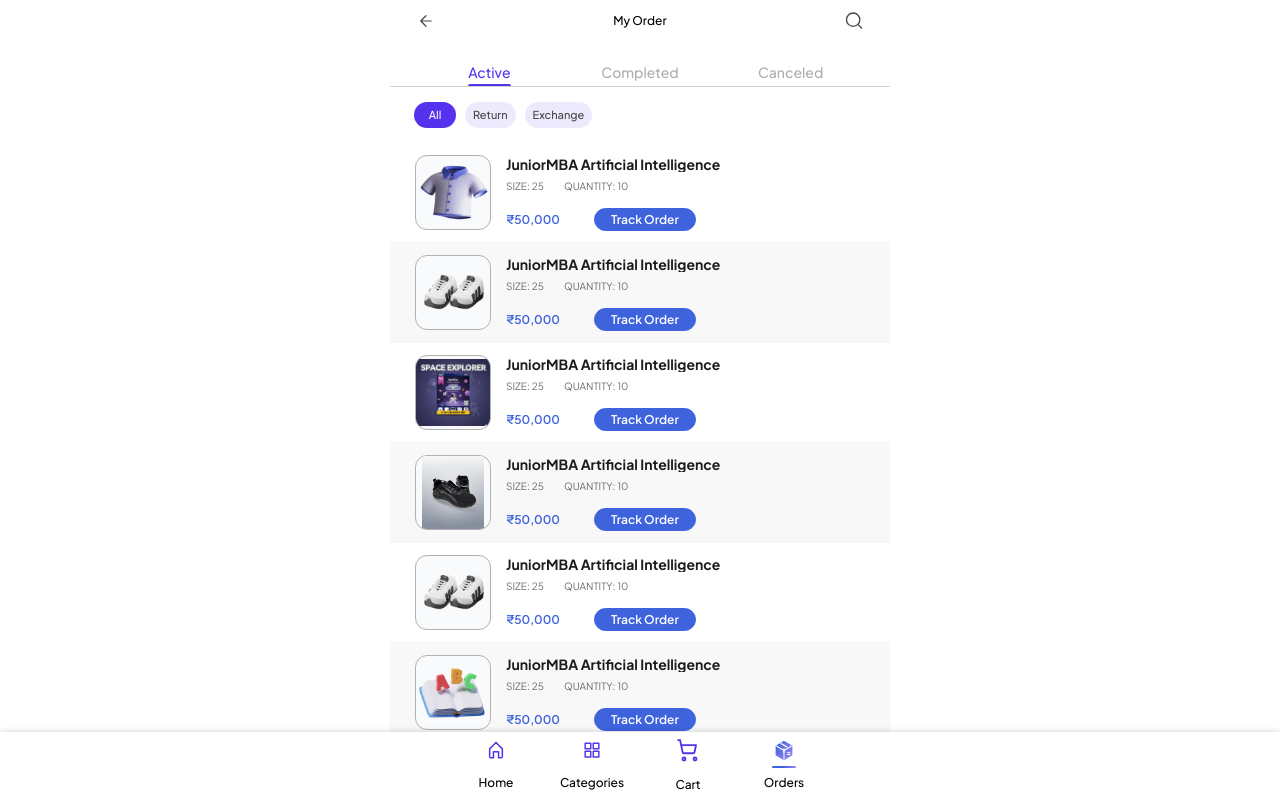
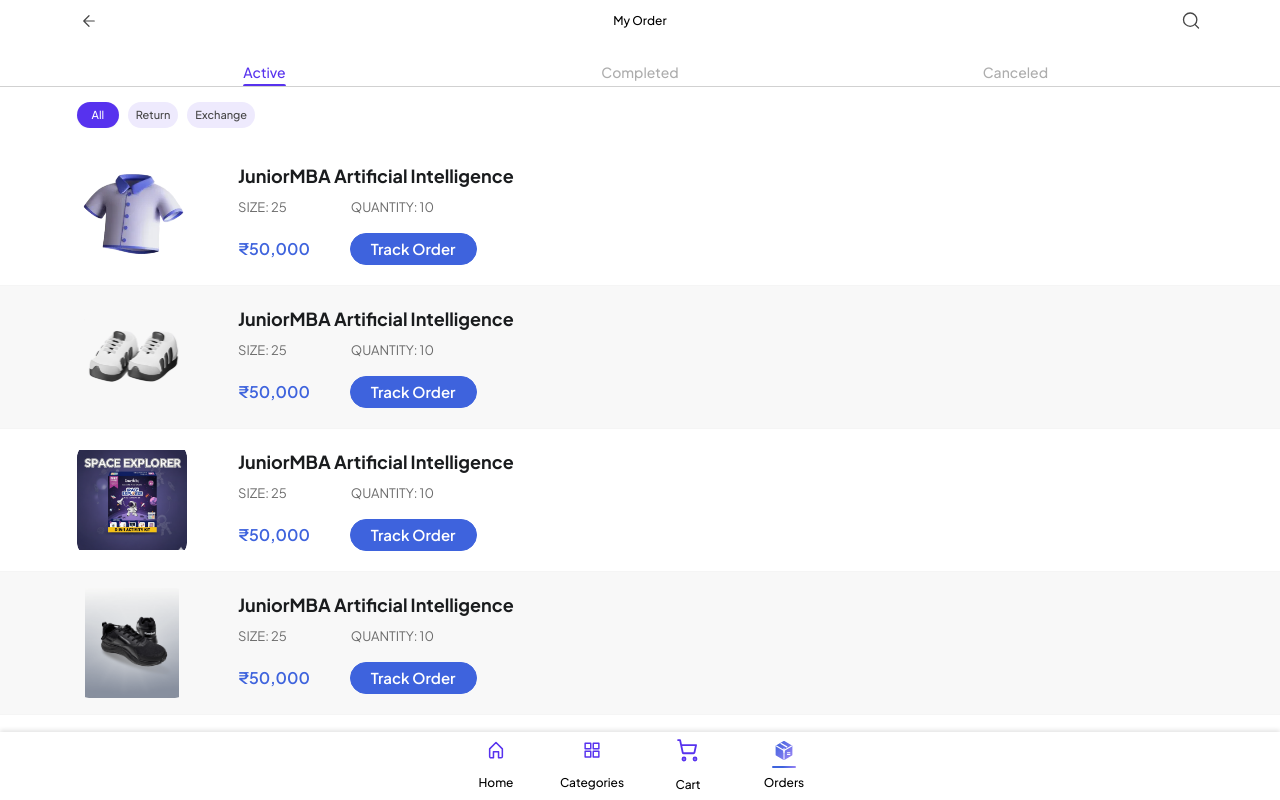
Before and after one commit to shreeram-kaudare-tc/student-kare, an Angular app in the folder student-kare-fe/: page /my-order in a window 1280 px wide. Built offline with nearby package versions, Linux system fonts and the light colour scheme.

Commit message:
fix my order page

```diff
--- a/student-kare-fe/src/app/pages/my-order/my-order.html
+++ b/student-kare-fe/src/app/pages/my-order/my-order.html
@@ -1,16 +1,13 @@
-<div class="relative w-full h-[100dvh] bg-white flex flex-col overflow-hidden font-jakarta items-center">
+<div class="relative w-full h-[100dvh] bg-white flex flex-col overflow-hidden font-jakarta">
 
-  <!-- Main Responsive Container: Restricted to 500px to avoid excess white space -->
-  <div class="flex-1 w-full max-w-[500px] flex flex-col overflow-hidden h-full">
-
-    <!-- Scrollable content: Balanced padding to clear navigation bar -->
+  <!-- Scrollable content -->
   <div class="flex-1 overflow-y-auto bg-white [scrollbar-width:none] [&::-webkit-scrollbar]:hidden pb-[100px]">
 
-      <!-- Header Stack -->
+    <!-- Sticky Header -->
     <div class="w-full flex flex-col pt-0 bg-white sticky top-0 z-30">
 
-        <!-- Title Row -->
-        <div class="flex items-center justify-between px-[24px] py-[10px] h-[41px]">
+      <!-- Title Row: px scales with screen width -->
+      <div class="flex items-center justify-between px-[6vw] py-[10px] h-[41px]">
         <button (click)="goBack()" class="w-[24px] h-[24px] flex items-center justify-center active:scale-95 transition-transform">
           <svg width="18" height="18" viewBox="0 0 24 24" fill="none" stroke="#464646" stroke-width="1.6" stroke-linecap="round" stroke-linejoin="round">
             <path d="M19 12H5M12 5l-7 7 7 7" />
@@ -25,15 +22,16 @@
         </button>
       </div>
 
-        <!-- Spacer (Gap 18px) -->
+      <!-- Spacer -->
       <div class="h-[18px]"></div>
 
-        <!-- Tabs + Chips Block -->
+      <!-- Tabs + Chips -->
       <div class="flex flex-col">
-          <!-- Tab bar: With Gray Line divider -->
-          <div class="flex bg-white h-[28px] px-[24px] border-b-[1.5px] border-[#D1D1D1]">
+
+        <!-- Tab bar -->
+        <div class="flex bg-white h-[28px] px-[6vw] border-b-[1.5px] border-[#D1D1D1]">
           @for (tab of tabs; track tab.key) {
-            <button (click)="activeTab = tab.key" class="flex-1 max-w-[200px] flex flex-col items-center justify-center outline-none h-full">
+          <button (click)="activeTab = tab.key" class="flex-1 flex flex-col items-center justify-center outline-none h-full">
             <div class="relative h-full flex flex-col items-center justify-center w-fit">
               <span class="text-[14px] font-medium transition-all duration-300"
                     [class.text-[#5732EE]]="activeTab === tab.key"
@@ -50,8 +48,8 @@
 
         <div class="h-[15px]"></div>
 
-          <!-- Filter chips: Exactly per Frame 1686563914 -->
-          <div class="flex items-center gap-[9px] px-[24px] h-[26px] overflow-x-auto [scrollbar-width:none] [&::-webkit-scrollbar]:hidden justify-start">
+        <!-- Filter chips -->
+        <div class="flex items-center gap-[9px] px-[6vw] h-[26px] overflow-x-auto [scrollbar-width:none] [&::-webkit-scrollbar]:hidden">
           @for (chip of chips; track chip) {
           <button (click)="activeChip = chip"
                   class="h-[26px] min-w-[42px] px-[8px] py-[4px] rounded-[16px] text-[11px] font-medium transition-all duration-200 flex-shrink-0 active:scale-95 flex items-center justify-center box-border"
@@ -69,43 +67,60 @@
       </div>
     </div>
 
-      <!-- Order list -->
-      <div class="w-full flex flex-col gap-0 bg-white">
+    <!-- Order List -->
+    <div class="w-full flex flex-col bg-white">
       @for (order of filteredOrders; track order.id; let i = $index) {
-        <div class="flex items-center w-full min-h-[99px] py-[11px] px-[25px] gap-[15px] transition-all border-b border-[#F5F5F5] box-border"
+
+      <!-- Order Card: all dimensions scale with viewport -->
+      <div class="flex items-stretch w-full py-[clamp(10px,3vw,16px)] px-[6vw] gap-[4vw] transition-all border-b border-[#F5F5F5] box-border"
+           [style.min-height]="'clamp(100px, 28vw, 140px)'"
            [class.bg-[#F8F8F8]]="i % 2 !== 0"
            [class.bg-white]="i % 2 === 0">
 
-          <div class="flex-shrink-0 w-[76px] h-[75px] rounded-[12px] overflow-hidden bg-[#F8FAFC] flex items-center justify-center border border-[#B1B1B1] box-border">
-            <img [src]="order.image" [alt]="order.name" class="w-full h-full object-contain" />
+        <!-- Thumbnail: scales with screen width -->
+        <div class="self-center flex-shrink-0 rounded-[12px] overflow-hidden flex items-center justify-center"
+             [style.width]="'clamp(80px, 22vw, 110px)'"
+             [style.height]="'clamp(80px, 22vw, 110px)'">
+          <img [src]="order.image" [alt]="order.name" class="w-full h-full object-contain rounded-[12px]" />
         </div>
 
-          <div class="flex flex-col flex-1 min-w-0 h-[77px]">
-            <!-- Top section -->
-            <div class="flex flex-col gap-[7px] w-full h-[40px]">
-              <h3 class="text-[14px] font-bold text-[#1A1C1E] leading-[20px] truncate">
+        <!-- Content: fills remaining width -->
+        <div class="flex-1 min-w-0 flex flex-col justify-between py-[4px]">
+
+          <!-- Top: name + size/qty -->
+          <div class="flex flex-col gap-[clamp(6px,2vw,10px)]">
+            <h3 class="font-bold text-[#1A1C1E] leading-[1.4] truncate"
+                [style.font-size]="'clamp(14px, 4vw, 18px)'">
               {{ order.name }}
             </h3>
-              <div class="flex items-center gap-[20px]">
+            <div class="flex items-center gap-[5vw] flex-wrap">
               <div class="flex items-baseline gap-[2px]">
-                  <span class="text-[10px] text-[#6C6C6C] font-normal uppercase">Size:</span>
-                  <span class="text-[10px] text-[#6C6C6C] font-normal">{{ order.size }}</span>
+                <span class="text-[#6C6C6C] font-normal uppercase"
+                      [style.font-size]="'clamp(10px, 2.8vw, 13px)'">Size:</span>
+                <span class="text-[#6C6C6C] font-normal"
+                      [style.font-size]="'clamp(10px, 2.8vw, 13px)'">{{ order.size }}</span>
               </div>
               <div class="flex items-baseline gap-[2px]">
-                  <span class="text-[10px] text-[#6C6C6C] font-normal uppercase">Quantity:</span>
-                  <span class="text-[10px] text-[#6C6C6C] font-normal">{{ order.quantity }}</span>
+                <span class="text-[#6C6C6C] font-normal uppercase"
+                      [style.font-size]="'clamp(10px, 2.8vw, 13px)'">Quantity:</span>
+                <span class="text-[#6C6C6C] font-normal"
+                      [style.font-size]="'clamp(10px, 2.8vw, 13px)'">{{ order.quantity }}</span>
               </div>
             </div>
           </div>
 
-            <!-- Exact Vertical Gap -->
-            <div class="h-[21px]"></div>
-
-            <!-- Bottom section -->
-            <div class="flex items-center w-full h-[23px] gap-[34px] mt-auto">
-              <span class="w-[54px] h-[18px] flex items-center gap-[10px] text-[12px] font-semibold text-[#3E63DD] leading-[18px] flex-shrink-0 truncate">₹{{ order.price | number }}</span>
+          <!-- Bottom: price + Track Order button -->
+          <div class="flex items-center gap-[clamp(24px,6vw,40px)]">
+            <span class="font-semibold text-[#3E63DD] flex-shrink-0"
+                  [style.font-size]="'clamp(12px, 3.5vw, 16px)'">
+              ₹{{ order.price | number }}
+            </span>
             <button (click)="trackOrder(order)"
-                      class="h-[23px] px-[16px] gap-[14px] rounded-full text-[12px] font-semibold font-['Plus_Jakarta_Sans'] leading-[32px] transition-all active:scale-95 whitespace-nowrap border border-[#3E63DD] flex items-center justify-center bg-[#3E63DD] text-white">
+                    class="rounded-full font-semibold font-['Plus_Jakarta_Sans'] transition-all active:scale-95 whitespace-nowrap border border-[#3E63DD] flex items-center justify-center bg-[#3E63DD] text-white flex-shrink-0"
+                    [style.font-size]="'clamp(12px, 3.2vw, 15px)'"
+                    [style.height]="'clamp(26px, 6vw, 32px)'"
+                    [style.padding-left]="'clamp(14px, 4vw, 20px)'"
+                    [style.padding-right]="'clamp(14px, 4vw, 20px)'">
               Track Order
             </button>
           </div>
@@ -121,8 +136,7 @@
     </div>
   </div>
 
-    <!-- Bottom Nav centered with content -->
+  <!-- Bottom Navigation -->
   <app-bottom-nav></app-bottom-nav>
-  </div>
 
 </div>
```
Lines whose indentation alone changed are shown as unchanged.
